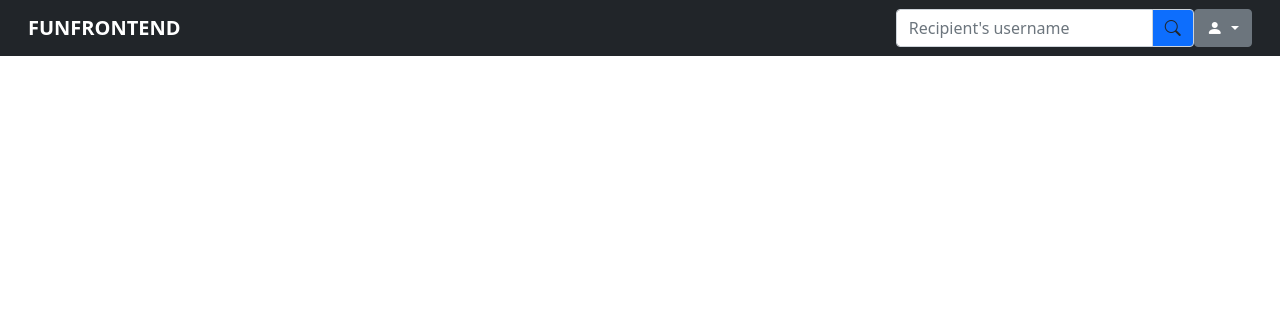
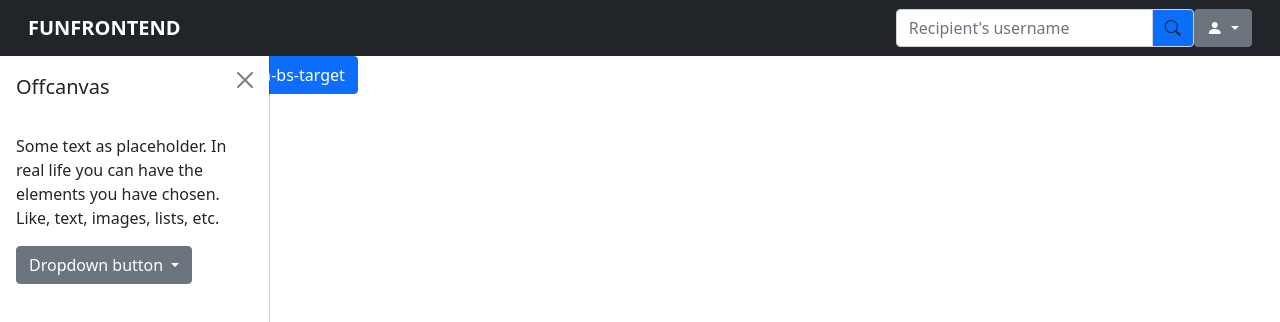
Before and after one commit to konregon/Admin-Dashboard-Templet-using-Bootstrap, a plain HTML site: page index.html in a window 1280 px wide. Shown: the top 322 px of the page. Drawn offline with nearby package versions, Linux system fonts and the light colour scheme.

Commit message:
offcanvas on bigscreen

```diff
--- a/css/style.css
+++ b/css/style.css
@@ -2,3 +2,29 @@
   margin: 0;
   padding: 0;
 }
+
+:root{
+  --offcanvas-width: 270px;
+  --topNavbarHeight: 56px;
+}
+
+.sidebar-nav{
+  width: var(--offcanvas-width);
+}
+
+@media (min-width: 992px) {
+
+  body {
+    overflow: auto !important;
+  }
+
+  .offcanvas-backdrop::before {
+    display: none;
+  }
+  .sidebar-nav {
+    transform: none;
+    visibility: visible !important;
+    top:var(--topNavbarHeight);
+    height: calc(100% - var(--topNavbarHeight));
+  }
+}
--- a/index.html
+++ b/index.html
@@ -51,7 +51,36 @@
     </nav>
     <!-- Navbar end -->
 
+    <!-- OffCanvas menu start -->
+    <a class="btn btn-primary" data-bs-toggle="offcanvas" href="#offcanvasExample" role="button" aria-controls="offcanvasExample">
+        Link with href
+      </a>
+      <button class="btn btn-primary" type="button" data-bs-toggle="offcanvas" data-bs-target="#offcanvasExample" aria-controls="offcanvasExample">
+        Button with data-bs-target
+      </button>
 
+      <div class="offcanvas offcanvas-start sidebar-nav" tabindex="-1" id="offcanvasExample" aria-labelledby="offcanvasExampleLabel">
+        <div class="offcanvas-header">
+          <h5 class="offcanvas-title" id="offcanvasExampleLabel">Offcanvas</h5>
+          <button type="button" class="btn-close" data-bs-dismiss="offcanvas" aria-label="Close"></button>
+        </div>
+        <div class="offcanvas-body">
+          <div>
+            Some text as placeholder. In real life you can have the elements you have chosen. Like, text, images, lists, etc.
+          </div>
+          <div class="dropdown mt-3">
+            <button class="btn btn-secondary dropdown-toggle" type="button" data-bs-toggle="dropdown">
+              Dropdown button
+            </button>
+            <ul class="dropdown-menu">
+              <li><a class="dropdown-item" href="#">Action</a></li>
+              <li><a class="dropdown-item" href="#">Another action</a></li>
+              <li><a class="dropdown-item" href="#">Something else here</a></li>
+            </ul>
+          </div>
+        </div>
+      </div>
+    <!-- OffCanvas menu end -->
 
 
 
```
